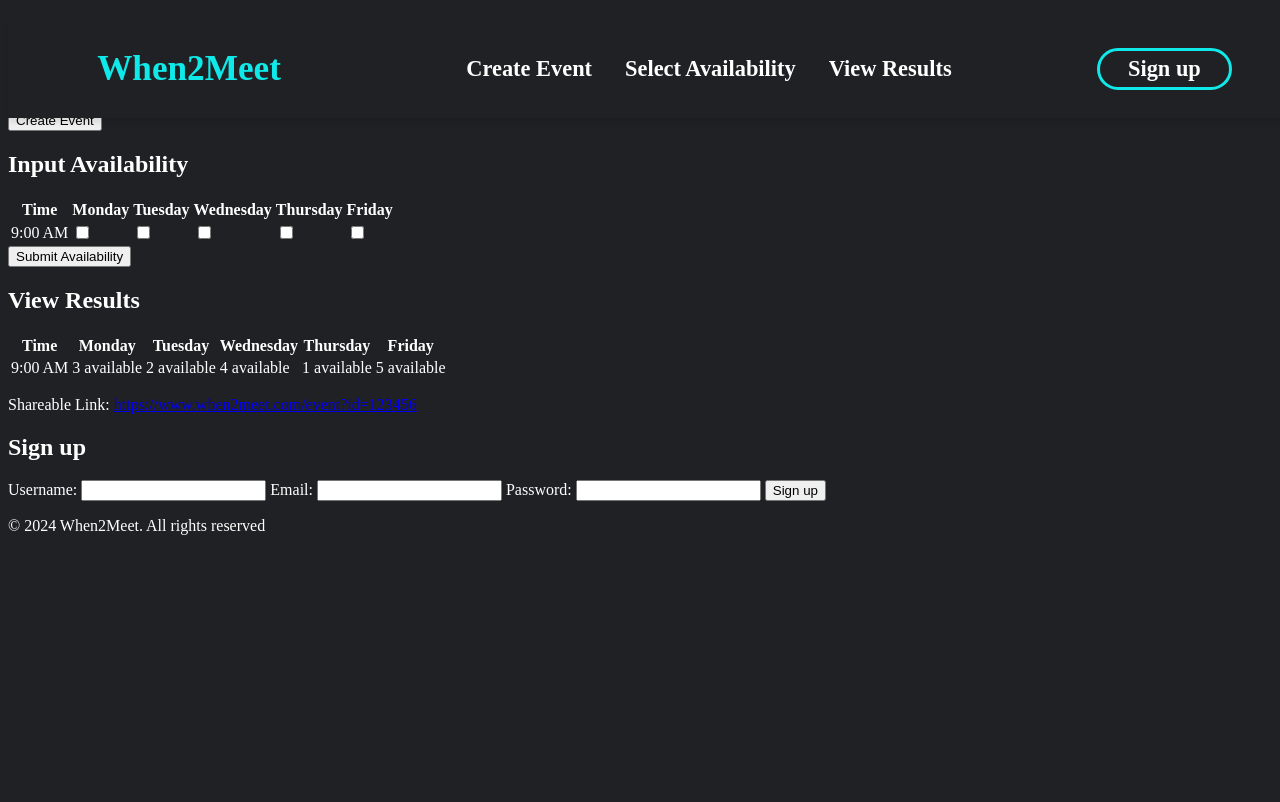
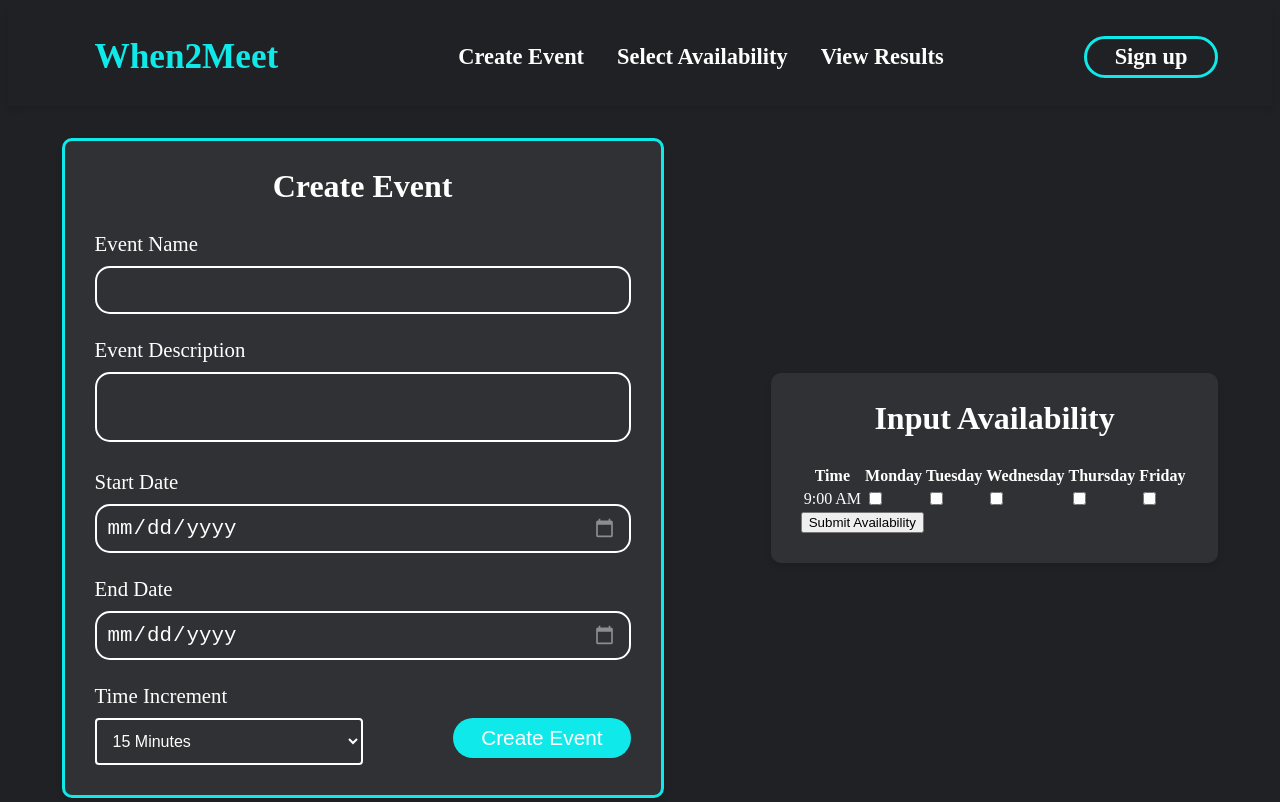
Before and after one commit to AmrMahmoud28/CPIT405-Activity2, a plain HTML site: page index.html in a window 1280 px wide. Shown: the top 802 px of the page. Drawn offline with Linux system fonts and the light colour scheme.

Commit message:
added a style to the create event form

```diff
--- a/index.html
+++ b/index.html
@@ -14,28 +14,29 @@
             <h1>When2Meet</h1>
         </a>
         <ul>
-            <li><a href="#createEvent">Create Event</a></li>
+            <li><a href="#createEventForm">Create Event</a></li>
             <li><a href="#availability">Select Availability</a></li>
             <li><a href="#results">View Results</a></li>
         </ul>
         <a href="#signup" id="signupNav">Sign up</a>
     </nav>
     <main>
-        <form action="" method="post">
+        <div class="mainHeader">
+            <form id="createEventForm" action="" method="post">
                 <h2 id="createEvent">Create Event</h2>
-            <label for="eventName">Event Name:</label>
-            <input id="eventName" name="eventName" required>
+                <label for="eventName">Event Name</label>
+                <input type="text" id="eventName" name="eventName" required>
 
-            <label for="eventDesc">Event Description:</label>
+                <label for="eventDesc">Event Description</label>
                 <textarea name="eventDesc" id="eventDesc" required></textarea>
 
-            <label for="startDate">Start Date:</label>
+                <label for="startDate">Start Date</label>
                 <input type="date" id="startDate" name="startDate" required>
 
-            <label for="endDate">End Date:</label>
+                <label for="endDate">End Date</label>
                 <input type="date" id="endDate" name="endDate" required>
 
-            <label for="timeIncrement">Time Increment:</label>
+                <label for="timeIncrement">Time Increment</label>
                 <select name="timeIncrement" id="timeIncrement">
                     <option value="15">15 Minutes</option>
                     <option value="30">30 Minutes</option>
@@ -45,7 +46,7 @@
                 <input type="submit" value="Create Event">
             </form>
 
-        <form action="" method="post">
+            <form id="availabilityForm" action="" method="post">
                 <h2 id="availability">Input Availability</h2>
                 <table>
                     <thead>
@@ -71,6 +72,7 @@
                 </table>
                 <input type="submit" value="Submit Availability">
             </form>
+        </div>
 
         <div>
             <h2 id="results">View Results</h2>
--- a/styles.css
+++ b/styles.css
@@ -1,11 +1,21 @@
-body{
+body {
     background-color: #202124;
     color: white;
 }
 
+a {
+    text-decoration: none;
+    color: white;
+}
+
+a:hover {
+    color: #10e9e9;
+    transition: 0.2s ease;
+}
+
 nav {
-    position: fixed;
-    width: 100%;
+    /* position: fixed;
+    width: 100%; */
     display: flex;
     justify-content: space-around;
     background-color: #202124;
@@ -32,16 +42,9 @@
 }
 
 nav a {
-    text-decoration: none;
-    color: white;
     font-size: 1.4rem;
     font-weight: 800;
     margin-left: 33px;
-}
-
-nav ul a:hover {
-    color: #10e9e9;
-    transition: 0.2s ease;
 }
 
 #signupNav {
@@ -55,3 +58,123 @@
     color: white;
     transition: 0.4s ease;
 }
+
+/* ======================================================================= */
+
+.mainHeader {
+    display: flex;
+    justify-content: space-between;
+    align-items: center;
+}
+
+.mainHeader form {
+    max-width: 50vw;
+    margin: 2rem auto;
+    padding: 0px 30px 30px 30px;
+    border-radius: 10px;
+    background-color: #303134;
+    box-shadow: 0 4px 6px rgba(0, 0, 0, 0.1);
+}
+
+.mainHeader form h2 {
+    text-align: center;
+    font-size: 2rem;
+}
+
+#createEventForm {
+    border: 3px solid #10e9e9;
+}
+
+#createEventForm label {
+    display: block;
+    margin-bottom: 10px;
+    font-size: 1.3rem;
+}
+
+#createEventForm input[type="text"],
+#createEventForm input[type="date"],
+#createEventForm input[type="time"],
+#createEventForm textarea {
+    width: 40vw;
+    padding: 10px;
+    margin-bottom: 1.5rem;
+    border: 2px solid white;
+    border-radius: 15px;
+    background-color: transparent;
+    color: white;
+    font-size: 1.3rem;
+    resize: none;
+}
+
+input[type="date"]::-webkit-calendar-picker-indicator {
+    cursor: pointer;
+    border-radius: 4px;
+    margin-right: 2px;
+    opacity: 0.6;
+    filter: invert(0.8);
+}
+
+input[type="date"]::-webkit-calendar-picker-indicator:hover {
+    opacity: 1
+}
+
+#createEventForm input[type="text"]:hover,
+#createEventForm input[type="date"]:hover,
+#createEventForm input[type="time"]:hover,
+#createEventForm textarea:hover {
+    border: 2px solid #10e9e9;
+    transition: 0.2s ease;
+}
+
+#createEventForm input[type="text"]:focus,
+#createEventForm input[type="date"]:focus,
+#createEventForm input[type="time"]:focus,
+#createEventForm textarea:focus {
+    border: 2px solid #10e9e9;
+    outline: none;
+}
+
+#createEventForm input[type="submit"] {
+    display: block;
+    float: right;
+    background-color: #10e9e9;
+    color: white;
+    border: none;
+    padding: 8px 28px;
+    border-radius: 24px;
+    cursor: pointer;
+    font-size: 1.3rem;
+    transition: 0.2s ease;
+}
+
+#createEventForm input[type="submit"]:hover {
+    background-color: #00ffff;
+    transition: 0.2s ease;
+}
+
+#createEventForm select {
+    width: 50%;
+    padding: 12px;
+    border: 2px solid white;
+    border-radius: 4px;
+    font-size: 1rem;
+    background-color: #303134;
+    color: white;
+    cursor: pointer;
+    transition: 0.3s ease;
+}
+
+/* Hover effect */
+#createEventForm select:hover {
+    border-color: #10e9e9;
+}
+
+/* Focus effect */
+#createEventForm select:focus {
+    border-color: #1cc2c2;
+    outline: none;
+}
+
+/* ======================================================================= */
+
+#availabilityForm {}
```
Lines whose indentation alone changed are shown as unchanged.
